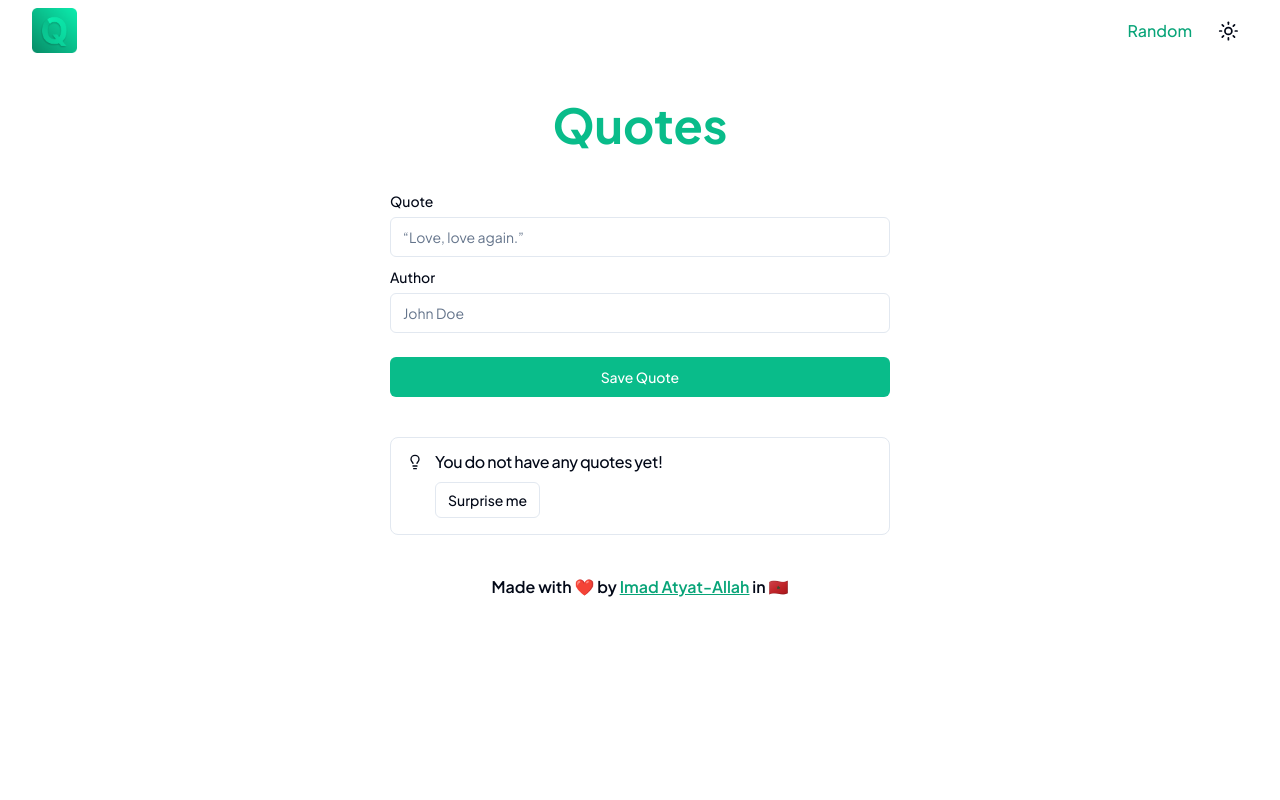
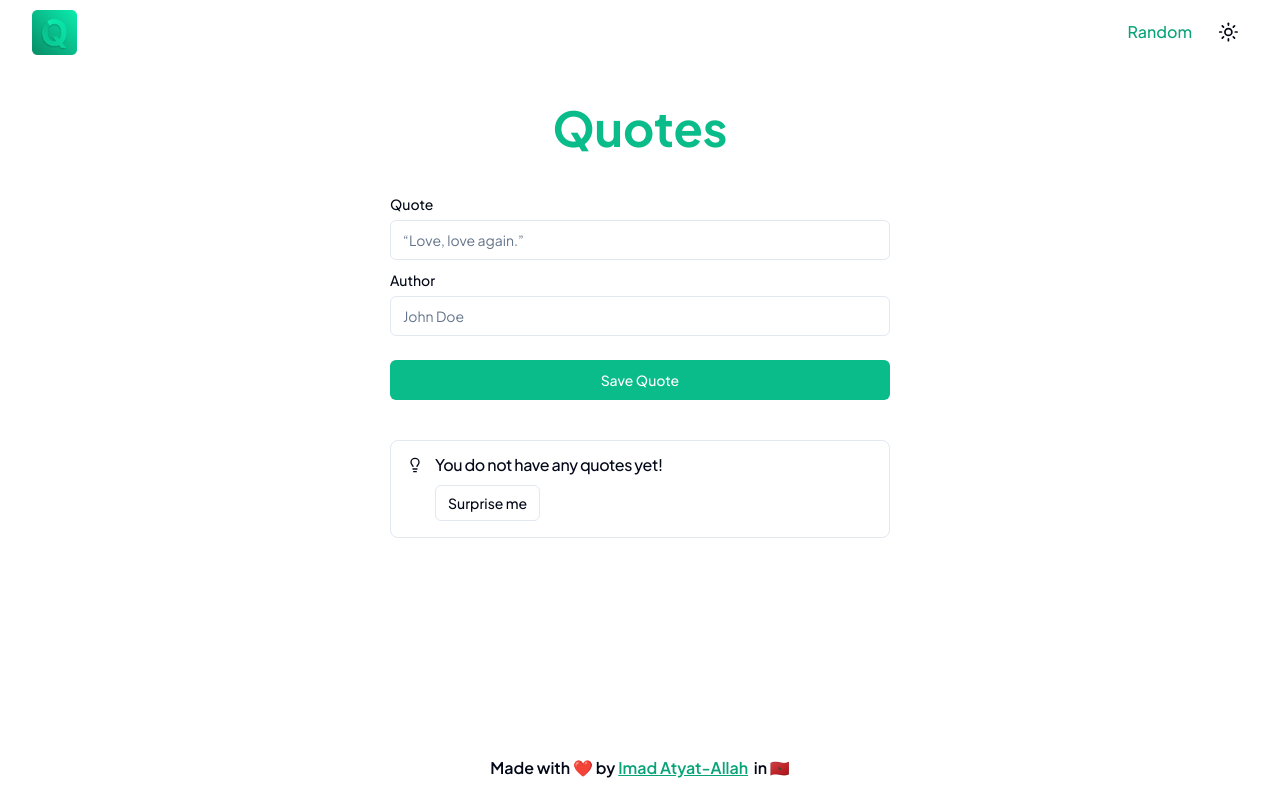
Before and after one commit to imadatyatalah/quotes, a Next.js app: page / in a window 1280 px wide. Built offline with nearby package versions, Linux system fonts and the light colour scheme.

Commit message:
feat: improve layout

```diff
--- a/src/app/_components/Footer/index.tsx
+++ b/src/app/_components/Footer/index.tsx
@@ -1,7 +1,7 @@
 const Footer = () => {
   return (
-    <footer className="pb-10 text-center font-semibold">
-      Made with ❤️ by{" "}
+    <footer className="flex items-center justify-center h-16 text-center font-semibold">
+      Made with ❤️ by&nbsp;
       <a
         className="text-primary-300 underline dark:text-primary-500"
         href="https://www.imadatyat.me"
@@ -9,8 +9,8 @@ const Footer = () => {
         rel="noopener noreferrer"
       >
         Imad Atyat-Allah
-      </a>{" "}
-      in 🇲🇦
+      </a>
+      &nbsp; in 🇲🇦
     </footer>
   );
 };
--- a/src/app/_components/Header/index.tsx
+++ b/src/app/_components/Header/index.tsx
@@ -5,8 +5,7 @@ import ThemeToggle from "./ThemeToggle";
 
 const Header = () => {
   return (
-    <header className="py-2">
-      <div className="flex items-center justify-between">
+    <header className="flex h-16 items-center justify-between">
       <div>
         <Link href="/">
           <Image
@@ -32,7 +31,6 @@ const Header = () => {
           <ThemeToggle />
         </div>
       </div>
-      </div>
     </header>
   );
 };
--- a/src/app/layout.tsx
+++ b/src/app/layout.tsx
@@ -58,7 +58,7 @@ const RootLayout = ({ children }: Props) => {
         <Providers>
           <Header />
 
-          <main>{children}</main>
+          <main className="min-h-[calc(100vh-128px)]">{children}</main>
 
           <Footer />
 
```
Lines whose indentation alone changed are shown as unchanged.
